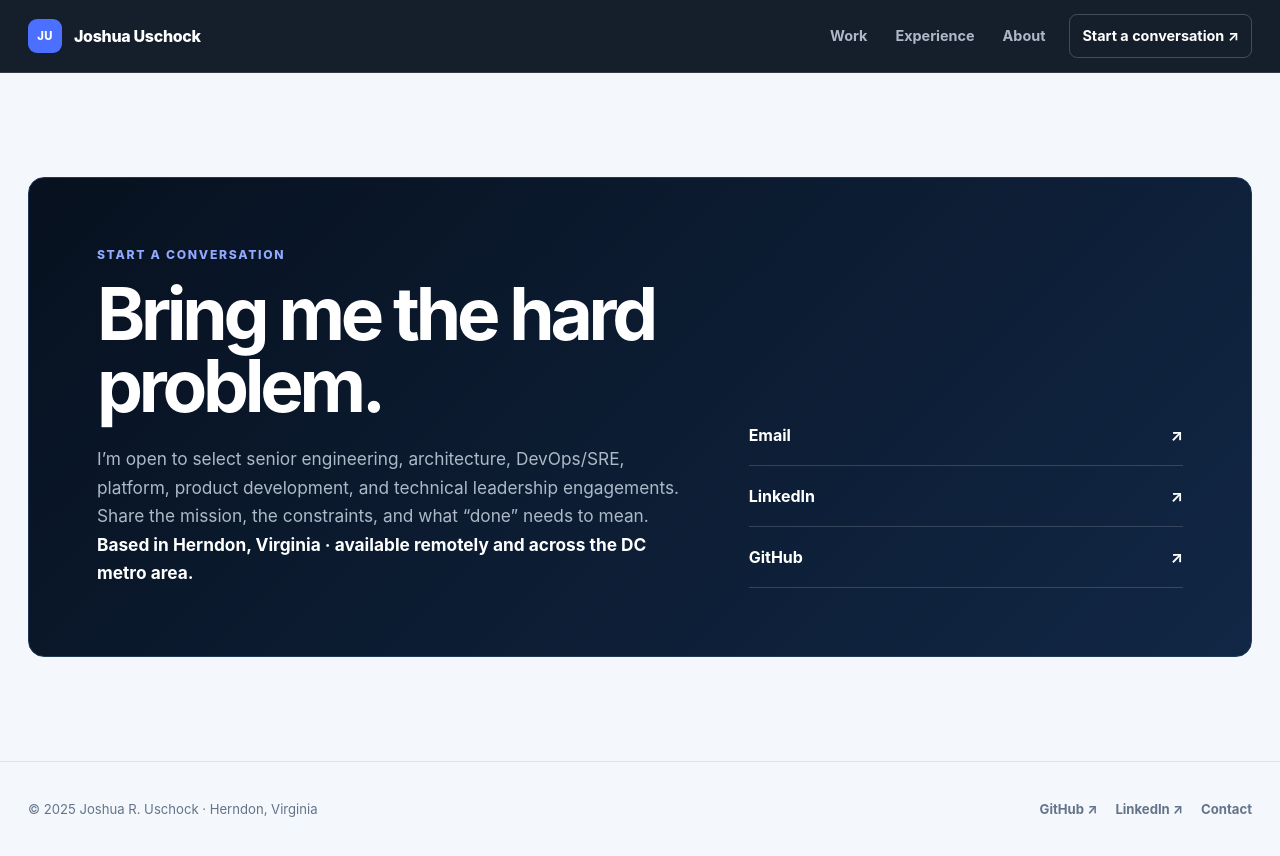
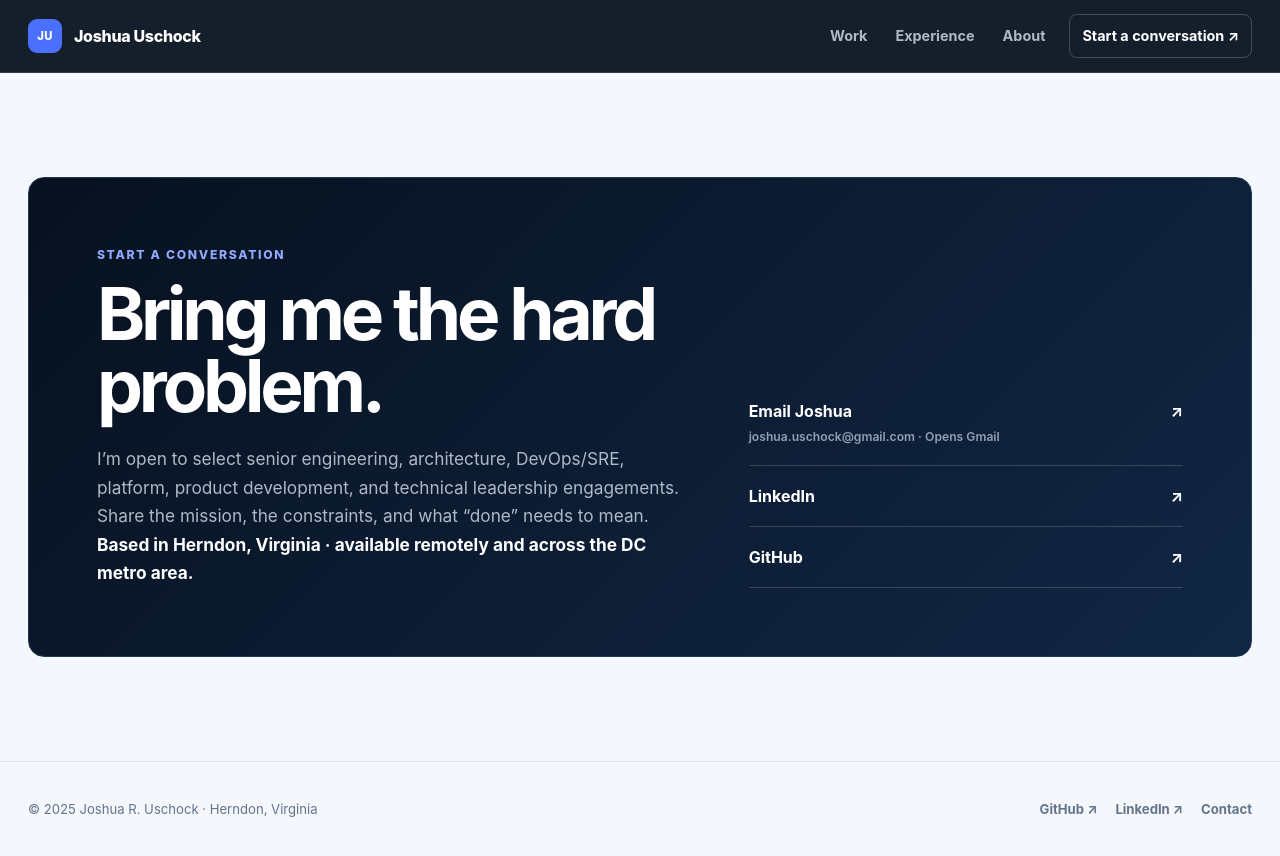
Before and after one commit to juschock/portfolioWebsite, a Next.js app: page /contact in a window 1280 px wide. Built offline with nearby package versions, Linux system fonts and the light colour scheme.

Commit message:
Fix portfolio email contact action

```diff
--- a/src/app/contact/page.tsx
+++ b/src/app/contact/page.tsx
@@ -8,7 +8,15 @@ export default function ContactPage() {
       <div className="contact-panel">
         <div><div className="eyebrow" style={{color:"#21120d"}}>Start a conversation</div><h1 className="page-title">Bring me the hard problem.</h1><p>I’m open to select senior engineering, architecture, DevOps/SRE, platform, product development, and technical leadership engagements. Share the mission, the constraints, and what “done” needs to mean.</p><p><strong>Based in Herndon, Virginia · available remotely and across the DC metro area.</strong></p></div>
         <div className="contact-links">
-          <a href="mailto:joshua.uschock@gmail.com"><span>Email</span><span>↗</span></a>
+          <a
+            href="https://mail.google.com/mail/?view=cm&fs=1&to=joshua.uschock@gmail.com&su=Project%20inquiry"
+            target="_blank"
+            rel="noreferrer"
+            aria-label="Email Joshua Uschock using Gmail"
+          >
+            <span className="contact-link-label"><strong>Email Joshua</strong><small>joshua.uschock@gmail.com · Opens Gmail</small></span>
+            <span aria-hidden="true">↗</span>
+          </a>
           <a href="https://linkedin.com/in/joshuauschock" target="_blank" rel="noreferrer"><span>LinkedIn</span><span>↗</span></a>
           <a href="https://github.com/juschock" target="_blank" rel="noreferrer"><span>GitHub</span><span>↗</span></a>
         </div>
--- a/src/app/globals.css
+++ b/src/app/globals.css
@@ -642,6 +642,10 @@ button:focus-visible {
 .contact-links { display: flex; flex-direction: column; justify-content: flex-end; }
 .contact-links a { padding: 18px 0; display: flex; justify-content: space-between; border-bottom: 1px solid rgba(255, 255, 255, 0.16); font-weight: 740; }
 .contact-links a:hover { color: #9eb0ff; }
+.contact-link-label { display: grid; gap: 5px; }
+.contact-link-label strong { font: inherit; }
+.contact-link-label small { color: #91a0b3; font-size: 0.76rem; font-weight: 560; }
+.contact-links a:hover .contact-link-label small { color: #b8c5f8; }
 
 .site-footer { padding: 38px 0; border-top: 1px solid var(--line); }
 .footer-grid { display: flex; align-items: center; justify-content: space-between; gap: 20px; color: var(--muted); font-size: 0.82rem; }
```
